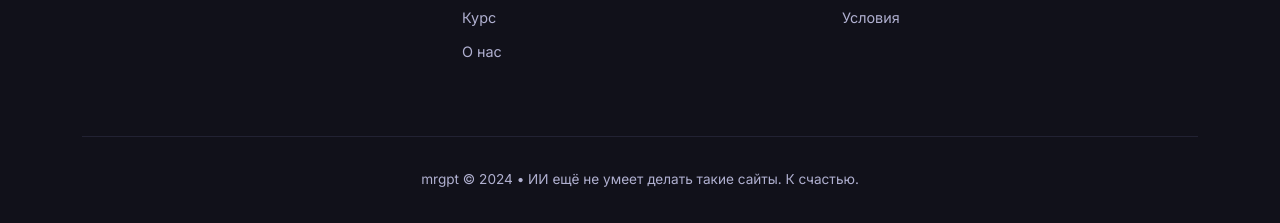
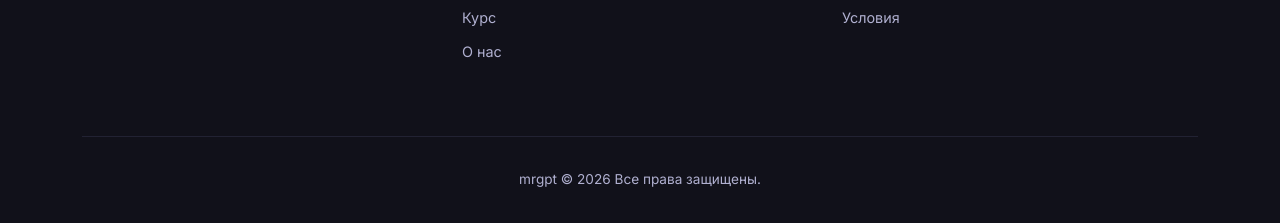
Before and after one commit to PDDigfhufkrb/Neuro-Sprint-, a plain HTML site: page index.html in a window 1280 px wide. Shown: the part 2067-2290 px from the top of the page. Drawn offline with nearby package versions, Linux system fonts and the light colour scheme.

Commit message:
Update index.html

```diff
--- a/index.html
+++ b/index.html
@@ -508,7 +508,7 @@
             </div>
 
             <div class="copyright">
-                mrgpt © 2024 • ИИ ещё не умеет делать такие сайты. К счастью.
+                mrgpt © 2026 Все права защищены.
             </div>
         </div>
     </footer>
```
